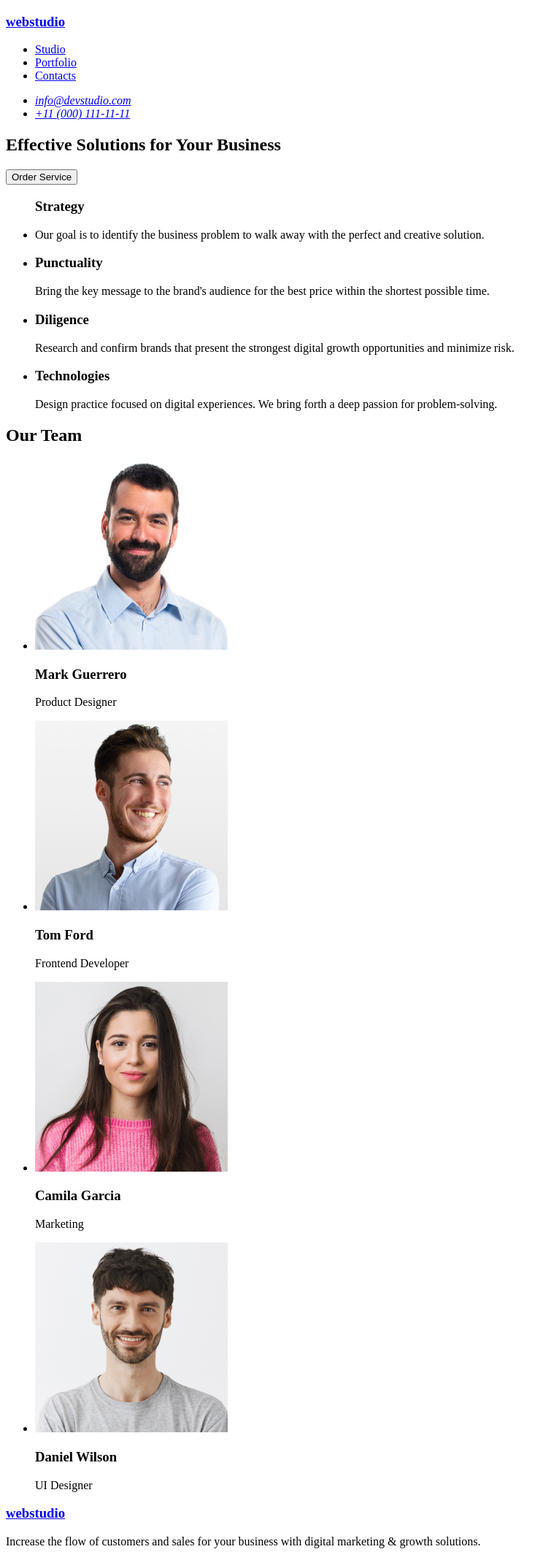
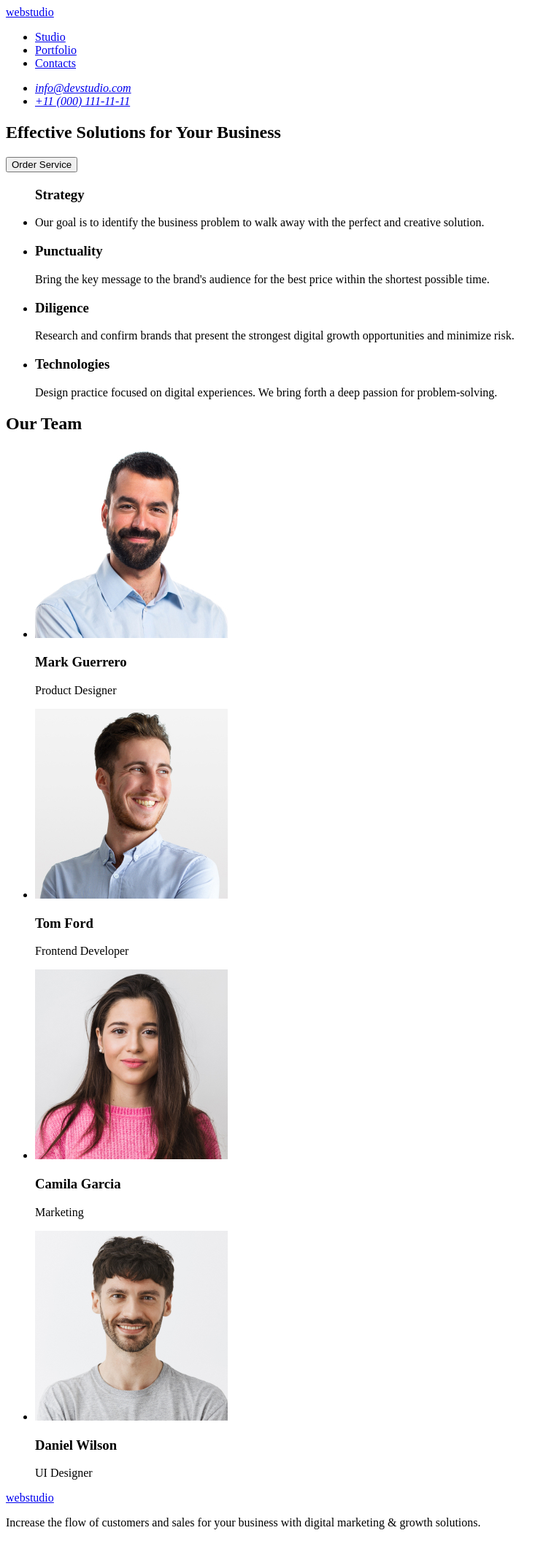
Before and after one commit to ArinaRiabukha/goit-markup-hw-01, a plain HTML site: page index.html in a window 1280 px wide. Shown: the whole page at 73% size, without its empty margins (0-759 px from the left). After the commit the page ends 2111 px from the top, so only its background shows below. Drawn offline with Linux system fonts and the light colour scheme.

Commit message:
add index.html file

```diff
--- a/index.html
+++ b/index.html
@@ -8,7 +8,7 @@
 <body>
   <header>
     <nav>
-    <h3><a href="./index.html">webstudio</a></h3>
+    <a href="./index.html">webstudio</a>
         <ul>
             <li><a href="#">Studio</a></li>
             <li><a href="#">Portfolio</a></li>
@@ -31,7 +31,7 @@
   </section>
 
 <section>
-    <h2 hidden>Strategy</h2>
+    <h2> </h2>
     <ul>
         <h3>Strategy</h3>
         <li><p>Our goal is to identify the business
@@ -65,7 +65,7 @@
 </main>
 
 <footer>
-    <h3><a href="./index.html">webstudio</a></h3>
+    <a href="./index.html">webstudio</a>
     <p>Increase the flow of customers and sales for your business with digital marketing & growth solutions.</p>
 </footer>
 </body>
```
